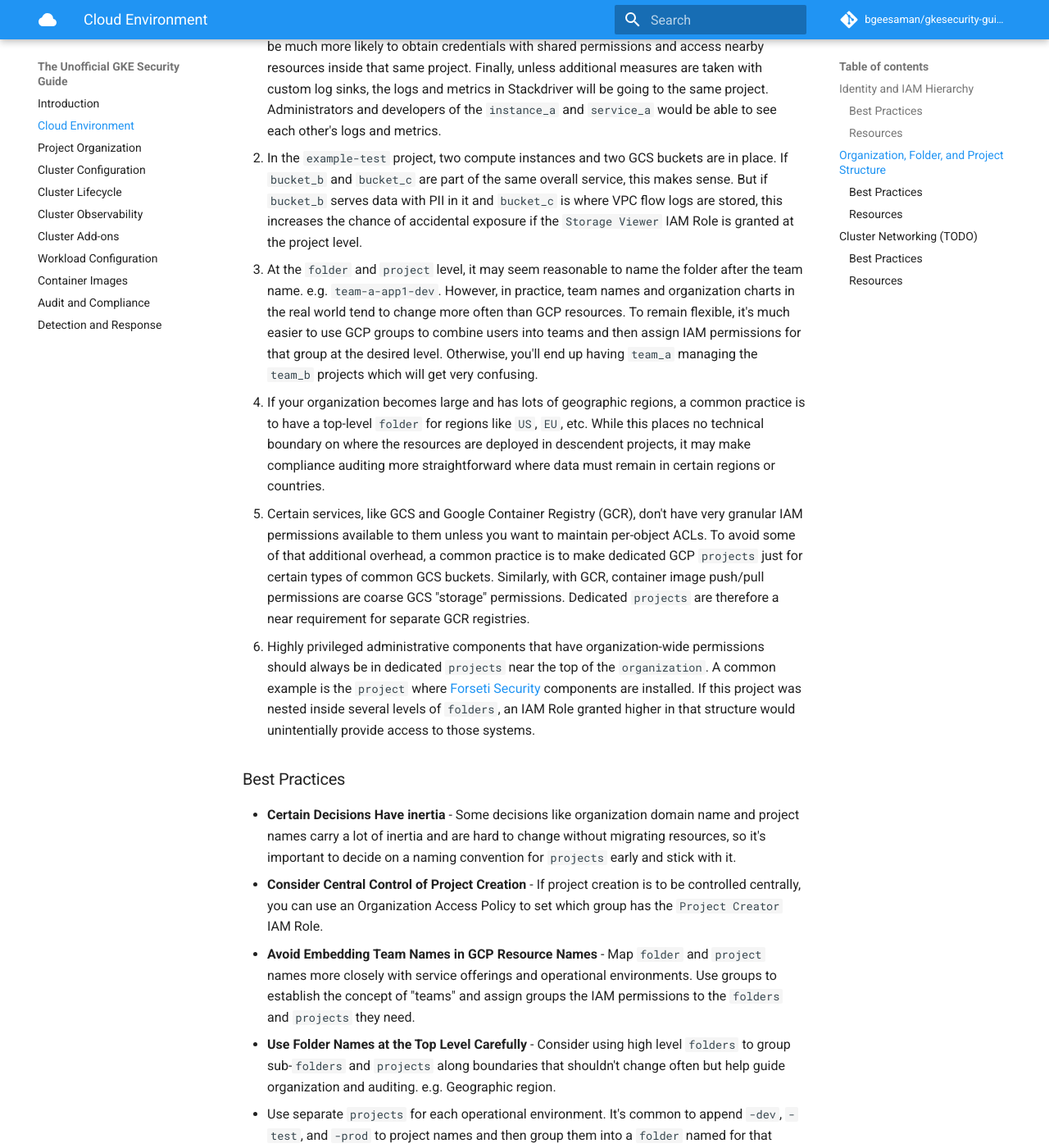
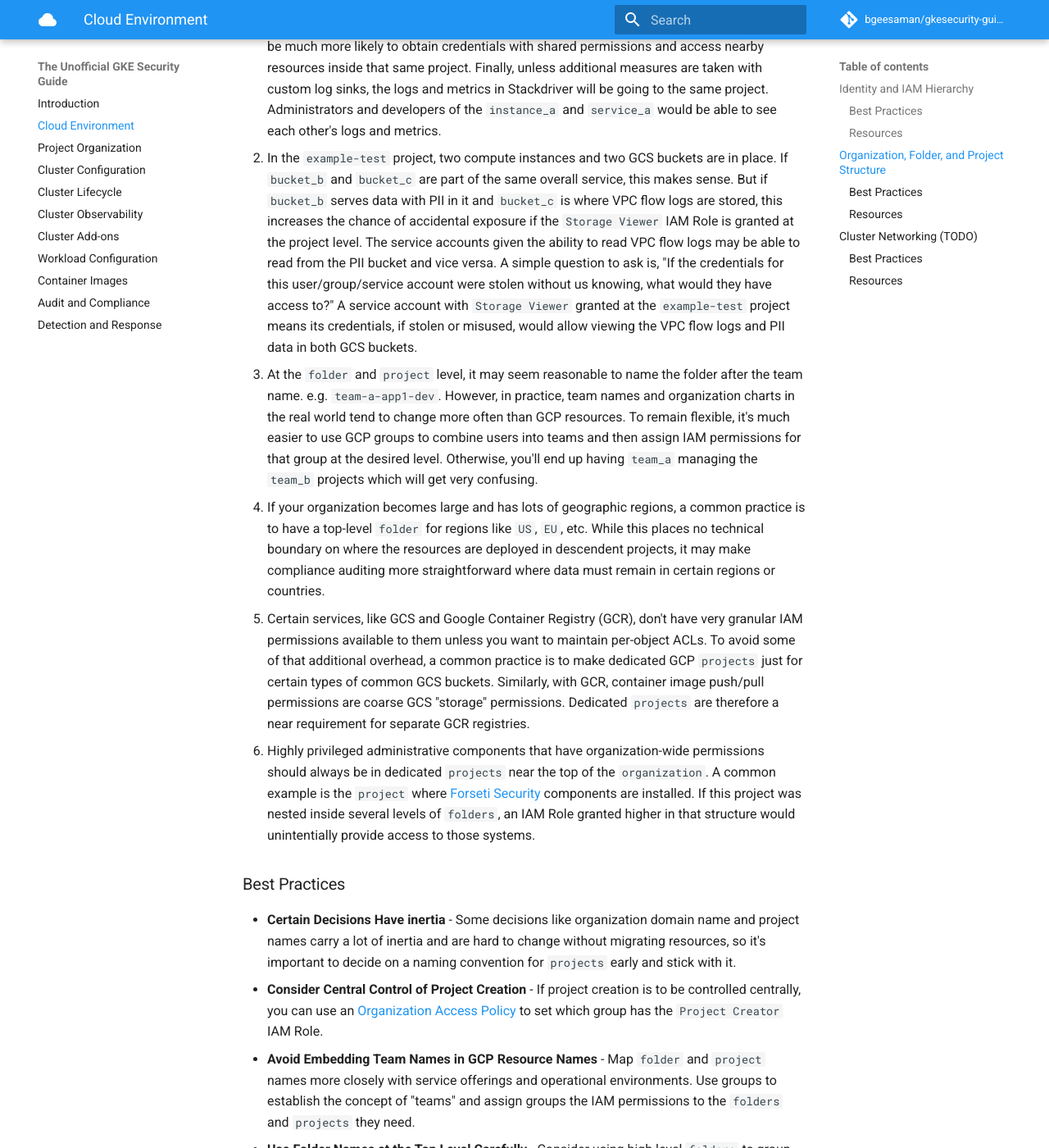
Before and after one commit to bgeesaman/gkesecurity-guide, an MkDocs documentation site: the page built from docs/cloud_environment.md, in a window 1280 px wide and 1400 px high, scrolled down 3962 px. Shown: the whole window at 82% size. Built offline with MkDocs 1.6.1 and Material for MkDocs 9.7.7, drawn with Linux system fonts in a browser that asks for light colours; comment, search, counter and statistics services are not loaded; some of the changed text lies outside the part shown.

Commit message:
minor tweaks

```diff
--- a/docs/cloud_environment.md
+++ b/docs/cloud_environment.md
@@ -51,12 +51,12 @@ Consider the following diagram of a GCP Organization:
 
 ![Policy Hierarchy Diagram](img/policy-hierarchy.png)
 
-The `organization` is named `example.com`, and that is the root of the IAM hierarchy.  Skipping over the `folders` tier for a second -- the `projects` are organized by operational environment which is very common and a best practice for keeping resources completely separated.  Resources in the `example-dev` `project` have no access by default to `example-test` or `example-prod`.  "Fantastic!" you might say, and copy this approach.
+The `organization` is named `example.com`, and that is the root of the IAM hierarchy.  Skipping over the `folders` tier for a second -- the `projects` are organized by operational environment which is very common and a best practice for keeping resources completely separated.  Resources in the `example-dev` `project` have no access by default to `example-test` or `example-prod`.  "Fantastic!" you might say, and copy this entire approach.
 
 However, depending on your organization's needs, this hierarchy might not be ideal!  Let's break down the potential issues with the `folders` and the resources inside each `project`:
 
 1. In the `example-dev` project, `instance_a` and `service_a` may or may not be part of the same overall "service".  If they both operate on data in `bucket_a`, for example, this makes sense.  But if `instance_a` is managed by a separate team and shares nothing with `service_a` or `bucket_a`, you have a permissions scoping and "attack blast radius" problem.  Permissions assigned on the `example-dev` project might be shared in undesirable ways between `instance_a` and `service_a`.  In the event of a security compromise, attackers will be much more likely to obtain credentials with shared permissions and access nearby resources inside that same project. Finally, unless additional measures are taken with custom log sinks, the logs and metrics in Stackdriver will be going to the same project.  Administrators and developers of the `instance_a` and `service_a` would be able to see each other's logs and metrics.
-1. In the `example-test` project, two compute instances and two GCS buckets are in place.  If `bucket_b` and `bucket_c` are part of the same overall service, this makes sense.  But if `bucket_b` serves data with PII in it and `bucket_c` is where VPC flow logs are stored, this increases the chance of accidental exposure if the `Storage Viewer` IAM Role is granted at the project level.
+1. In the `example-test` project, two compute instances and two GCS buckets are in place.  If `bucket_b` and `bucket_c` are part of the same overall service, this makes sense.  But if `bucket_b` serves data with PII in it and `bucket_c` is where VPC flow logs are stored, this increases the chance of accidental exposure if the `Storage Viewer` IAM Role is granted at the project level.  The service accounts given the ability to read VPC flow logs may be able to read from the PII bucket and vice versa.  A simple question to ask is, "If the credentials for this user/group/service account were stolen without us knowing, what would they have access to?" A service account with `Storage Viewer` granted at the `example-test` project means its credentials, if stolen or misused, would allow viewing the VPC flow logs and PII data in both GCS buckets.
 1. At the `folder` and `project` level, it may seem reasonable to name the folder after the team name.  e.g. `team-a-app1-dev`. However, in practice, team names and organization charts in the real world tend to change more often than GCP resources.  To remain flexible, it's much easier to use GCP groups to combine users into teams and then assign IAM permissions for that group at the desired level.  Otherwise, you'll end up having `team_a` managing the `team_b` projects which will get very confusing.
 1. If your organization becomes large and has lots of geographic regions, a common practice is to have a top-level `folder` for regions like `US`, `EU`, etc.  While this places no technical boundary on where the resources are deployed in descendent projects, it may make compliance auditing more straightforward where data must remain in certain regions or countries.
 1. Certain services, like GCS and Google Container Registry (GCR), don't have very granular IAM permissions available to them unless you want to maintain per-object ACLs.  To avoid some of that additional overhead, a common practice is to make dedicated GCP `projects` just for certain types of common GCS buckets.  Similarly, with GCR, container image push/pull permissions are coarse GCS "storage" permissions.  Dedicated `projects` are therefore a near requirement for separate GCR registries.
@@ -65,7 +65,7 @@ However, depending on your organization's needs, this hierarchy might not be ide
 ### Best Practices
 
 * **Certain Decisions Have inertia** - Some decisions like organization domain name and project names carry a lot of inertia and are hard to change without migrating resources, so it's important to decide on a naming convention for `projects` early and stick with it.
-* **Consider Central Control of Project Creation** - If project creation is to be controlled centrally, you can use an Organization Access Policy to set which group has the `Project Creator` IAM Role.
+* **Consider Central Control of Project Creation** - If project creation is to be controlled centrally, you can use an [Organization Access Policy](https://cloud.google.com/resource-manager/docs/access-control-org) to set which group has the `Project Creator` IAM Role.
 * **Avoid Embedding Team Names in GCP Resource Names** - Map `folder` and `project` names more closely with service offerings and operational environments.  Use groups to establish the concept of "teams" and assign groups the IAM permissions to the `folders` and `projects` they need.
 * **Use Folder Names at the Top Level Carefully** - Consider using high level `folders` to group sub-`folders` and `projects` along boundaries that shouldn't change often but help guide organization and auditing.  e.g. Geographic region.
 * Use separate `projects` for each operational environment.  It's common to append `-dev`, `-test`, and `-prod` to project names and then group them into a `folder` named for that `service`.  e.g. The folder `b2b-crm` holds the `projects` named `b2b-crm-dev`, `b2b-crm-test`, and `b2b-crm-prod`.
```
